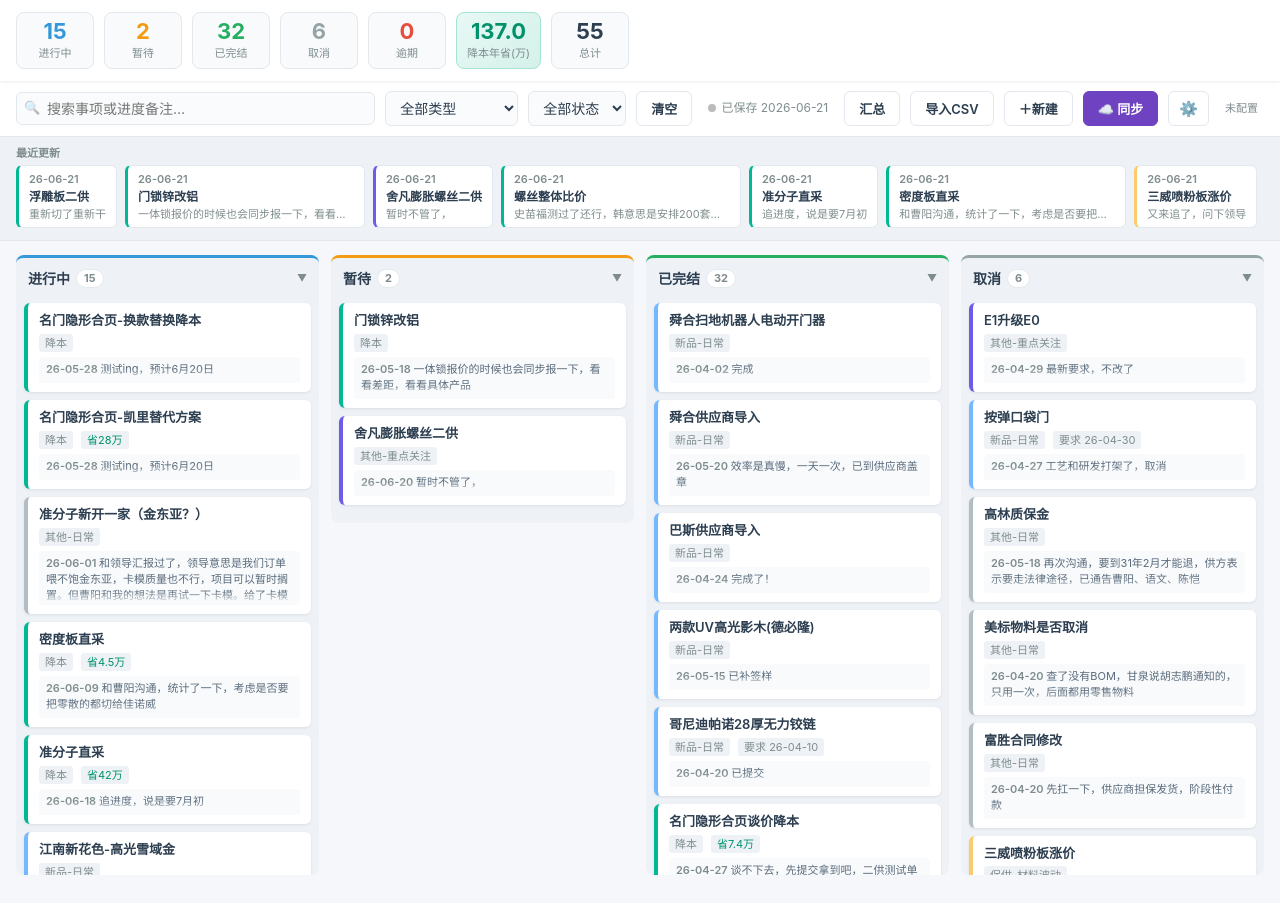
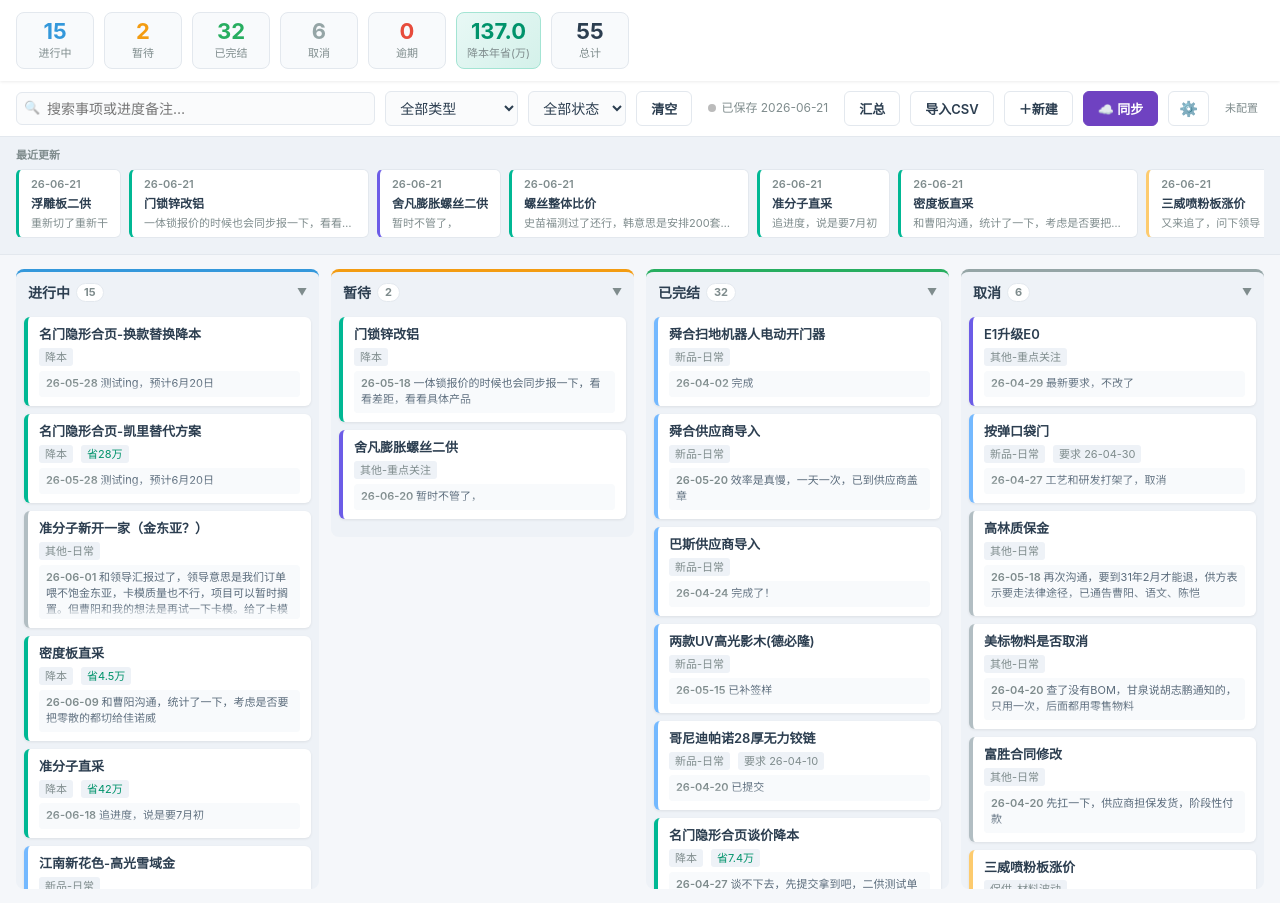
Before and after one commit to Diviner233/task-tracker, a plain HTML site: page index.html in a window 1280 px wide. Drawn offline with Linux system fonts and the light colour scheme.

Commit message:
fix: 修复时间线卡片被截断问题，增加 overflow-y:visible 和 min-height

```diff
--- a/index.html
+++ b/index.html
@@ -61,13 +61,13 @@ input,select,textarea{font-family:inherit;font-size:14px}
 @keyframes pulse{0%,100%{opacity:1}50%{opacity:.3}}
 
 /* ===== 时间线 ===== */
-.timeline-wrap{padding:8px 16px;background:#eef2f7;border-bottom:1px solid var(--border)}
-.timeline-label{font-size:11px;color:var(--text2);margin-bottom:4px;font-weight:600}
-.timeline{display:flex;gap:8px;overflow-x:auto;padding-bottom:4px}
-.tl-item{flex:0 0 auto;background:var(--card);border:1px solid var(--border);border-left:3px solid var(--doing);border-radius:6px;padding:5px 10px;max-width:240px;cursor:pointer;transition:.15s}
+.timeline-wrap{padding:10px 16px;background:#eef2f7;border-bottom:1px solid var(--border)}
+.timeline-label{font-size:11px;color:var(--text2);margin-bottom:6px;font-weight:600}
+.timeline{display:flex;gap:8px;overflow-x:auto;overflow-y:visible;padding-bottom:6px;align-items:flex-start}
+.tl-item{flex:0 0 auto;min-height:62px;background:var(--card);border:1px solid var(--border);border-left:3px solid var(--doing);border-radius:6px;padding:6px 12px;max-width:240px;cursor:pointer;transition:.15s}
 .tl-item:hover{box-shadow:var(--shadow2);transform:translateY(-1px)}
-.tl-item .tl-date{font-size:11px;color:var(--text2);font-weight:600}
-.tl-item .tl-title{font-size:12px;font-weight:600;white-space:nowrap;overflow:hidden;text-overflow:ellipsis}
+.tl-item .tl-date{font-size:11px;color:var(--text2);font-weight:600;margin-bottom:2px}
+.tl-item .tl-title{font-size:12px;font-weight:600;white-space:nowrap;overflow:hidden;text-overflow:ellipsis;margin-bottom:2px}
 .tl-item .tl-note{font-size:11px;color:var(--text2);white-space:nowrap;overflow:hidden;text-overflow:ellipsis}
 .timeline-empty{font-size:12px;color:var(--text2);padding:8px 0}
 
```
